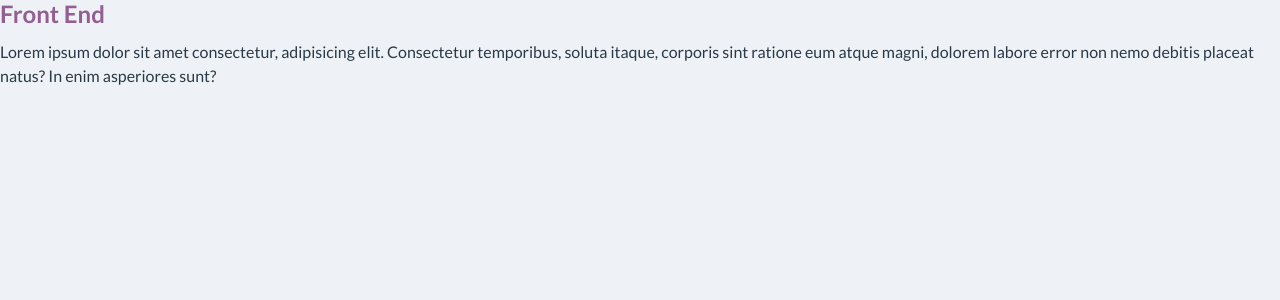
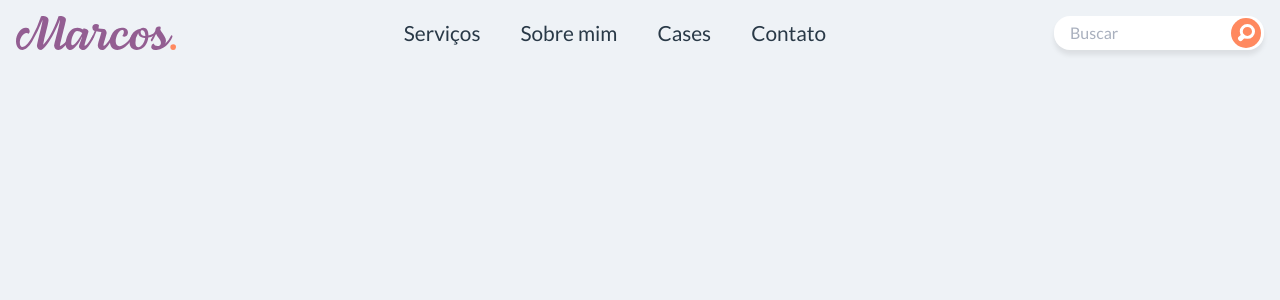
Before and after one commit to danielcrubens/atomic-desing-vue, a Vue app: page / in a window 1280 px wide. Shown: the top 300 px of the page. Built offline with nearby package versions, Linux system fonts and the light colour scheme.

Commit message:
organismo header :fire:

```diff
--- a/src/App.vue
+++ b/src/App.vue
@@ -1,18 +1,21 @@
 <template>
   <div class=" components">
-<Service title="Front End" description="Lorem ipsum dolor sit amet consectetur, adipisicing elit. Consectetur temporibus, soluta itaque, corporis sint ratione eum atque magni, dolorem labore error non nemo debitis placeat natus? In enim asperiores sunt?"/>
+    <Header/>
 
   </div>
 </template>
 
 <script lang="ts">
 import { defineComponent } from 'vue'
-import { Service } from '@/components/molecules'
+import { Header } from '@/components/organisms'
 
 
 export default defineComponent({
-  components: {Service}
+  components: {Header}
 })
 </script>
 <style lang="scss" scoped>
+.components{
+  margin: 1rem;
+}
 </style>
--- /dev/null
+++ b/src/components/organisms/Header.vue
@@ -0,0 +1,29 @@
+<template>
+  <header class=" header">
+  <Logo/>
+  <NavBar/>
+  <SearchForm/>
+
+  </header>
+  </template>
+
+  <script lang="ts">
+  import { defineComponent } from 'vue'
+  import { Logo } from '@/components/atoms'
+  import { NavBar,SearchForm } from '@/components/molecules'
+
+
+  export default defineComponent({
+  components:{Logo,NavBar,SearchForm}
+  })
+  </script>
+  <style lang="scss" scoped>
+
+  .header {
+  width: 100%;
+  display: grid;
+  grid-template-columns: 160px repeat(2, auto);
+  align-items: center;
+  justify-content: space-between;
+}
+  </style>
--- /dev/null
+++ b/src/components/organisms/index.ts
@@ -0,0 +1 @@
+export {default as Header} from './Header.vue'
```
